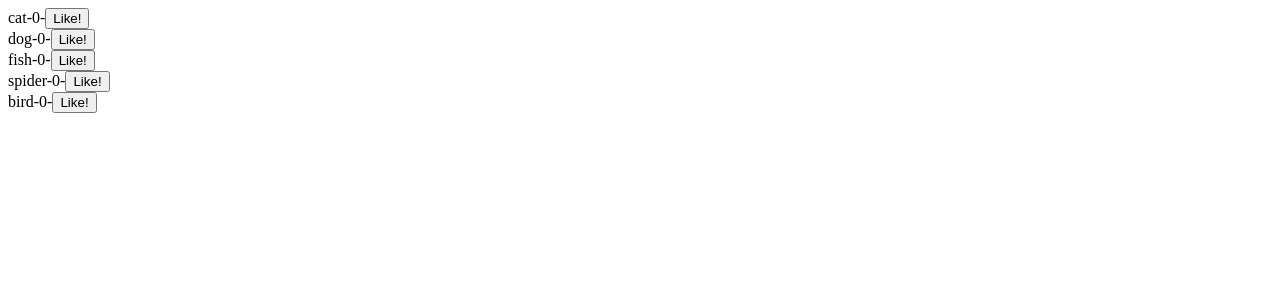
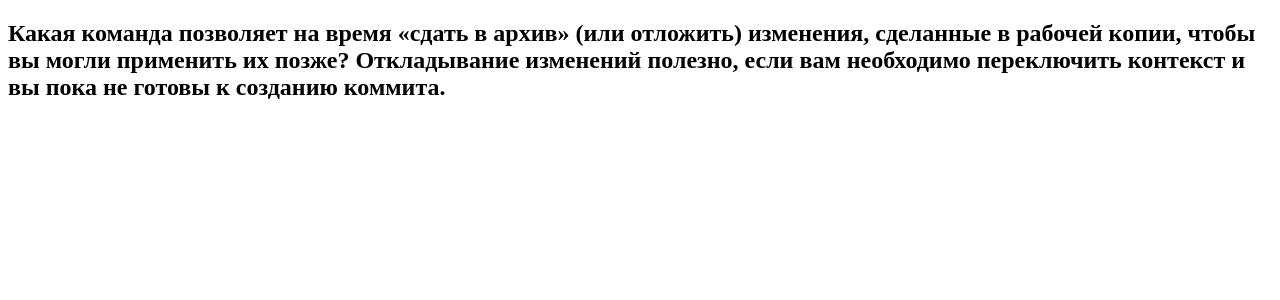
Before and after one commit to umkament/exam_incubator, a React (Create React App) app: page / in a window 1280 px wide. Shown: the top 300 px of the page. Built offline with nearby package versions, Linux system fonts and the light colour scheme.

Commit message:
пятница 3/2

```diff
--- a/src/index.tsx
+++ b/src/index.tsx
@@ -1,73 +1,23 @@
-import React from "react";
-import ReactDOM from "react-dom/client";
-import { ThunkAction, ThunkDispatch } from "redux-thunk";
-import { Provider, TypedUseSelectorHook, useDispatch, useSelector } from "react-redux";
-import { configureStore, combineReducers } from "@reduxjs/toolkit";
+import React from 'react'
+import ReactDOM from 'react-dom/client';
 
-// Reducer
-const initState = {
-  animals: [
-    { likes: 0, name: "cat" },
-    { likes: 0, name: "dog" },
-    { likes: 0, name: "fish" },
-    { likes: 0, name: "spider" },
-    { likes: 0, name: "bird" },
-  ] as { likes: number; name: string }[],
-};
-type InitStateType = typeof initState;
+export const App = () => {
+  return (
+     <div>
+       <h2>Какая команда позволяет на время «сдать в архив» (или отложить) изменения, сделанные в рабочей
+         копии, чтобы вы могли применить их позже? Откладывание изменений полезно, если вам необходимо переключить
+         контекст и вы пока не готовы к созданию коммита.</h2>
+     </div>
+  )
+}
 
-const appReducer = (state: InitStateType = initState, action: ActionsType): InitStateType => {
-  switch (action.type) {
-    case "LIKE":
-      return {
-        ...state,
-        animals: state.animals.map((animal) => {
-          return animal.name === action.name ? {...animal, likes: animal.likes + 1} : animal
-          //return true ? { ...animal } : animal;
-        }),
-      };
-  }
-  return state;
-};
 
-// Store
-const rootReducer = combineReducers({ app: appReducer });
-
-const store = configureStore({ reducer: rootReducer });
-type RootState = ReturnType<typeof store.getState>;
-type AppDispatch = ThunkDispatch<RootState, unknown, ActionsType>;
-type AppThunk<ReturnType = void> = ThunkAction<ReturnType, RootState, unknown, ActionsType>;
-const useAppDispatch = () => useDispatch<AppDispatch>();
-const useAppSelector: TypedUseSelectorHook<RootState> = useSelector;
-
-const like = (likes: any, name: any) => ({ type: "LIKE", likes, name }) as const;
-type ActionsType = ReturnType<typeof like>;
-
-// Components
-export const Animals = () => {
-  const animals = useAppSelector((state) => state.app.animals);
-  const dispatch = useAppDispatch();
-
-  const mapped = animals.map((a: any, i: number) => (
-     <div key={i}>
-       {a.name}-{a.likes}-<button onClick={() => dispatch(like(a.likes + 1, a.name))}>Like!</button>
-     </div>
-  ));
-
-  return <div>{mapped}</div>;
-};
-
-const root = ReactDOM.createRoot(document.getElementById("root") as HTMLElement);
-root.render(
-   <Provider store={store}>
-     <Animals />
-   </Provider>,
-);
+const root = ReactDOM.createRoot(document.getElementById('root') as HTMLElement);
+root.render(<App/>);
 
 // 📜 Описание:
-// На экране отображен список животных.
-// Кликните на like и вы увидите, что ничего не происходит.
-// Ваша задача починить лайки.
-// В качестве ответа укажите исправленную версию строки
-//
-// 🖥 Пример ответа: -{a.likes + 1}-
+// Какая команда позволяет на время «сдать в архив» (или отложить) изменения, сделанные в рабочей
+// копии, чтобы вы могли применить их позже? Откладывание изменений полезно, если вам необходимо переключить
+// контекст и вы пока не готовы к созданию коммита.
+
+// 🖥 Пример ответа: git init
```
